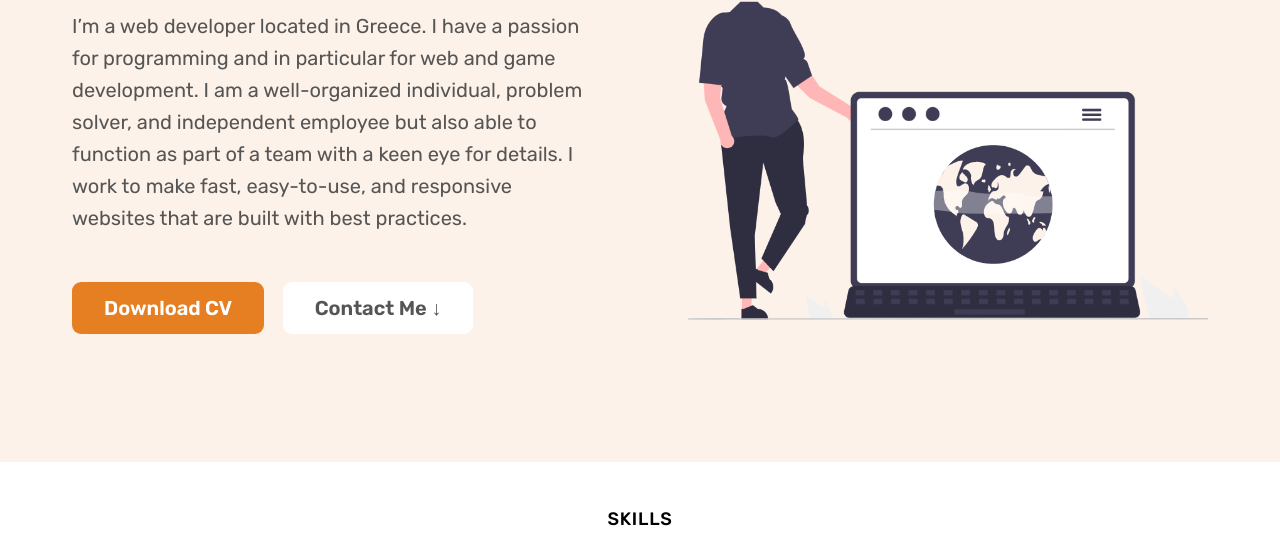
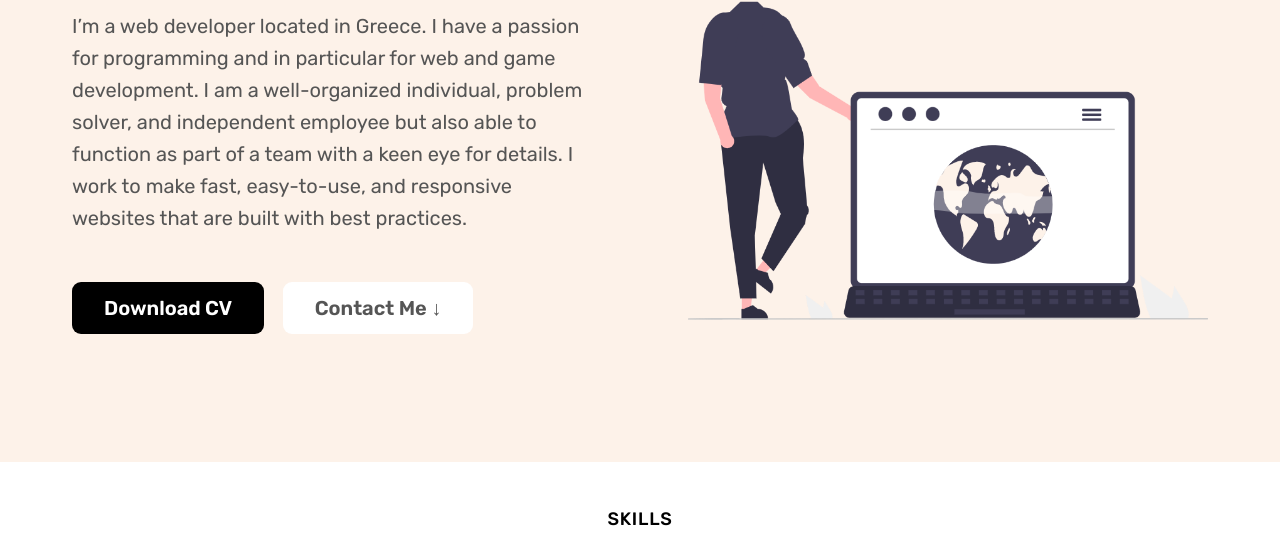
Before and after one commit to AntonisSykoutris/portfolio, a plain HTML site: page index.html in a window 1280 px wide. Shown: the part 204-742 px from the top of the page. Drawn offline with nearby package versions, Linux system fonts and the light colour scheme.

Commit message:
UI Update

```diff
--- a/css/style.css
+++ b/css/style.css
@@ -116,13 +116,13 @@
 
 .btn--full:link,
 .btn--full:visited {
-  background-color: #e67e22;
+  background-color: #000000;
   color: #fff;
 }
 
 .btn--full:hover,
 .btn--full:active {
-  background-color: #cf711f;
+  background-color: #555;
 }
 
 .btn--outline:link,
```
